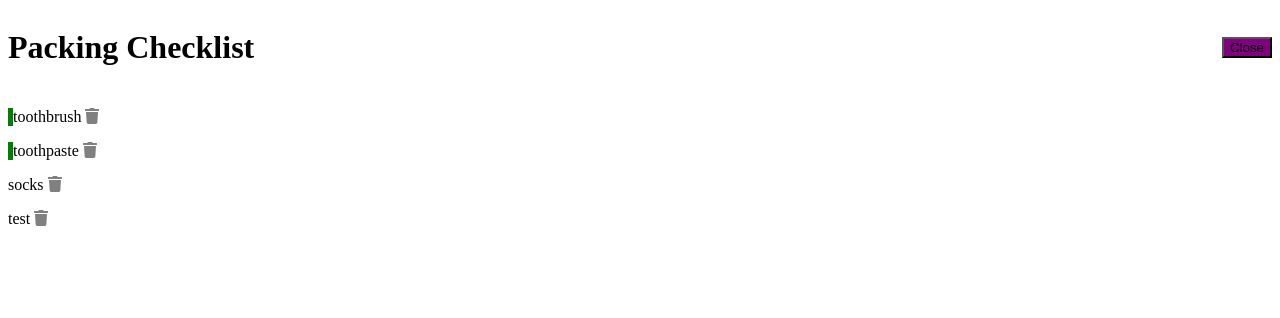
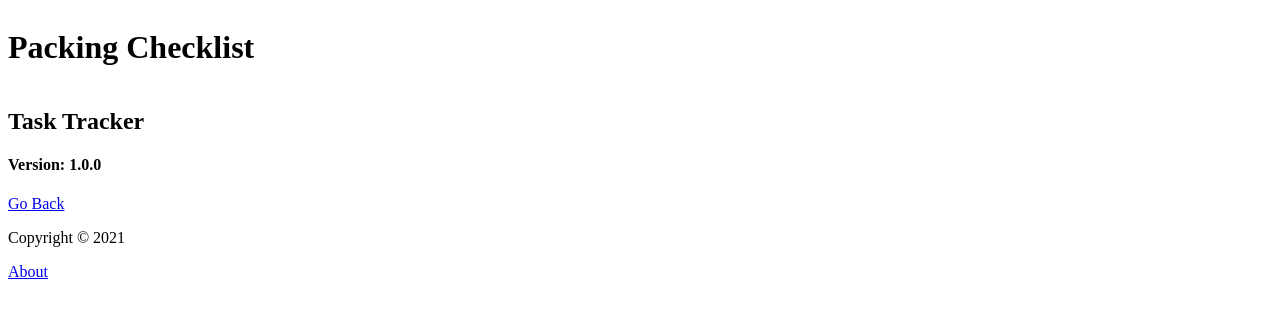
Before and after one commit to beccani/packing-checklist, an Angular app: page /about in a window 1280 px wide. Shown: the top 318 px of the page. Built offline with nearby package versions, Linux system fonts and the light colour scheme; data requests are answered from the project's data file.

Commit message:
added router, footer, and about page, limited button to home page

```diff
--- a/src/app/app.component.html
+++ b/src/app/app.component.html
@@ -1,4 +1,5 @@
 <div>
   <app-header></app-header>
-  <app-list></app-list>
+  <router-outlet></router-outlet>
+  <app-footer></app-footer>
 </div>
--- a/src/app/app.module.ts
+++ b/src/app/app.module.ts
@@ -3,6 +3,7 @@
 import { FontAwesomeModule } from '@fortawesome/angular-fontawesome';
 import { HttpClientModule } from '@angular/common/http';
 import { FormsModule } from '@angular/forms';
+import {RouterModule, Routes} from '@angular/router';
 
 import { AppComponent } from './app.component';
 import { HeaderComponent } from './components/header/header.component';
@@ -10,6 +11,14 @@
 import { ListComponent } from './components/list/list.component';
 import { ItemComponent } from './components/item/item.component';
 import { AddItemComponent } from './components/add-item/add-item.component';
+import { AboutComponent } from './components/about/about.component';
+import { FooterComponent } from './components/footer/footer.component';
+
+const appRoutes: Routes = [
+  {path: '', component: ListComponent},
+  {path: 'about', component: AboutComponent}
+
+]
 
 
 @NgModule({
@@ -19,13 +28,15 @@
     ButtonComponent,
     ListComponent,
     ItemComponent,
-    AddItemComponent
+    AddItemComponent,
+    AboutComponent,
+    FooterComponent
   ],
   imports: [
     BrowserModule,
     FontAwesomeModule,
     HttpClientModule,
-    FormsModule
+    FormsModule, RouterModule.forRoot(appRoutes, {enableTracing: true})
   ],
   providers: [],
   bootstrap: [AppComponent]
--- /dev/null
+++ b/src/app/components/about/about.component.html
@@ -0,0 +1,5 @@
+<div>
+    <h2>Task Tracker</h2>
+    <h4>Version: 1.0.0</h4>
+    <a routerLink="/">Go Back</a>
+</div>
--- /dev/null
+++ b/src/app/components/about/about.component.ts
@@ -0,0 +1,15 @@
+import { Component, OnInit } from '@angular/core';
+
+@Component({
+  selector: 'app-about',
+  templateUrl: './about.component.html',
+  styleUrls: ['./about.component.css']
+})
+export class AboutComponent implements OnInit {
+
+  constructor() { }
+
+  ngOnInit(): void {
+  }
+
+}
--- /dev/null
+++ b/src/app/components/footer/footer.component.html
@@ -0,0 +1,4 @@
+<footer>
+    <p>Copyright &copy; 2021</p>
+    <a routerLink="/about">About</a>
+</footer>
--- /dev/null
+++ b/src/app/components/footer/footer.component.ts
@@ -0,0 +1,15 @@
+import { Component, OnInit } from '@angular/core';
+
+@Component({
+  selector: 'app-footer',
+  templateUrl: './footer.component.html',
+  styleUrls: ['./footer.component.css']
+})
+export class FooterComponent implements OnInit {
+
+  constructor() { }
+
+  ngOnInit(): void {
+  }
+
+}
--- a/src/app/components/header/header.component.html
+++ b/src/app/components/header/header.component.html
@@ -1,6 +1,6 @@
 <header>
     <h1>{{title}}</h1>
-    <app-button
+    <app-button *ngIf="hasRoute('/')"
         color= "{{showAddItem ? 'purple' : 'blue'}}"
         text="{{showAddItem ? 'Close' : 'Add'}}"
         (buttonClick)="toggleCreateList()"
--- a/src/app/components/header/header.component.ts
+++ b/src/app/components/header/header.component.ts
@@ -1,6 +1,7 @@
 import { Component, OnInit } from '@angular/core';
 import {UiService} from '../../services/ui.service';
-import {Subscription} from 'rxjs'
+import {Subscription} from 'rxjs';
+import {Router} from '@angular/router'
 
 @Component({
   selector: 'app-header',
@@ -13,7 +14,7 @@
   showAddItem: boolean = true ;
   subscription: Subscription;
 
-  constructor(private uiService:UiService) {
+  constructor(private uiService:UiService, private router:Router) {
     this.subscription = this.uiService.onToggle().subscribe(value => this.showAddItem = value);
    }
 
@@ -23,4 +24,8 @@
     this.uiService.toggleAddItem();
   }
 
+  hasRoute(route: string) {
+    return this.router.url === route;
+  }
+
 }
```
Also changed, not shown: src/app/components/about/about.component.css (added), src/app/components/footer/footer.component.css (added), 2 other files (tests, documents, lock files or other folders).
